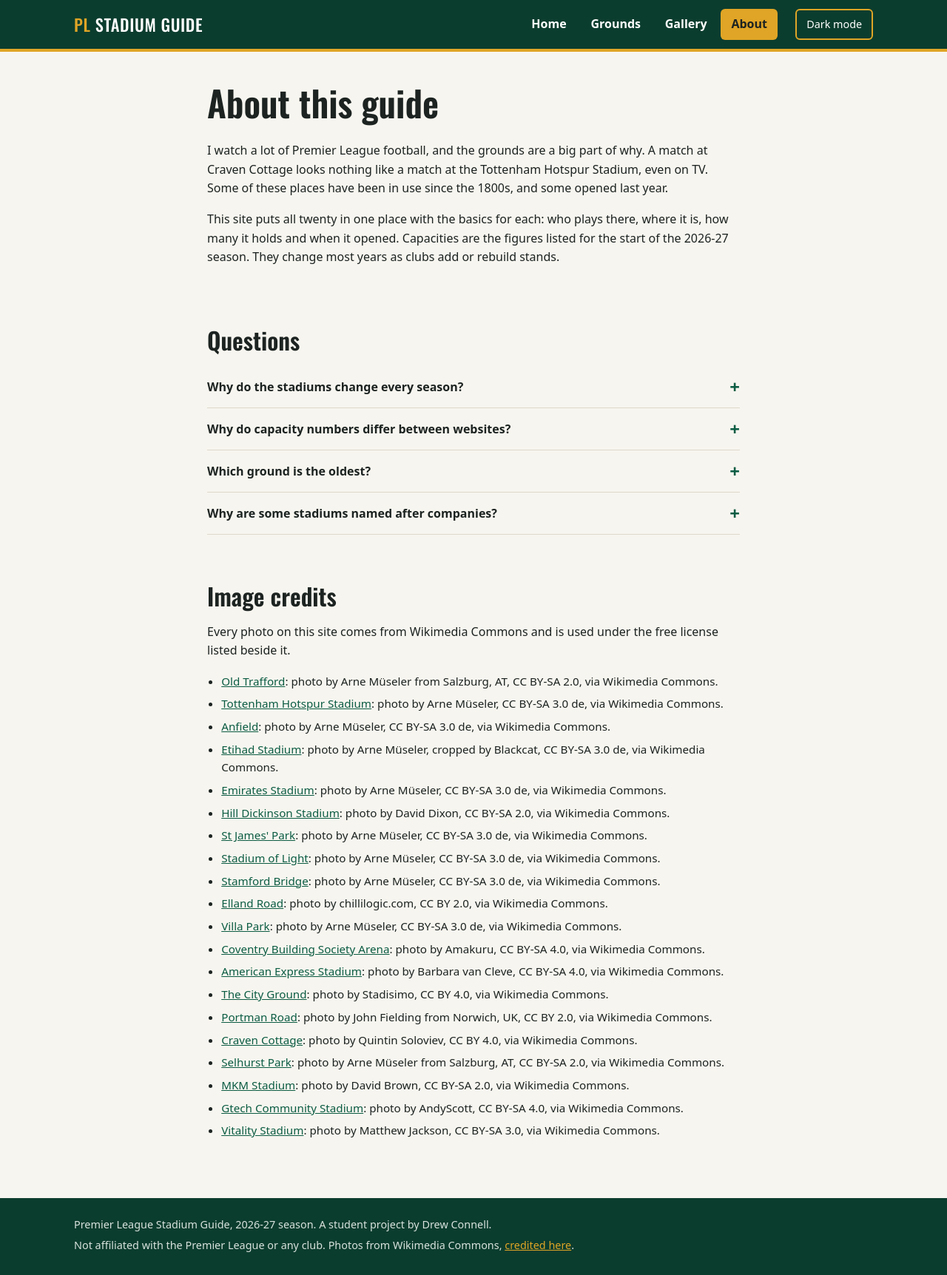
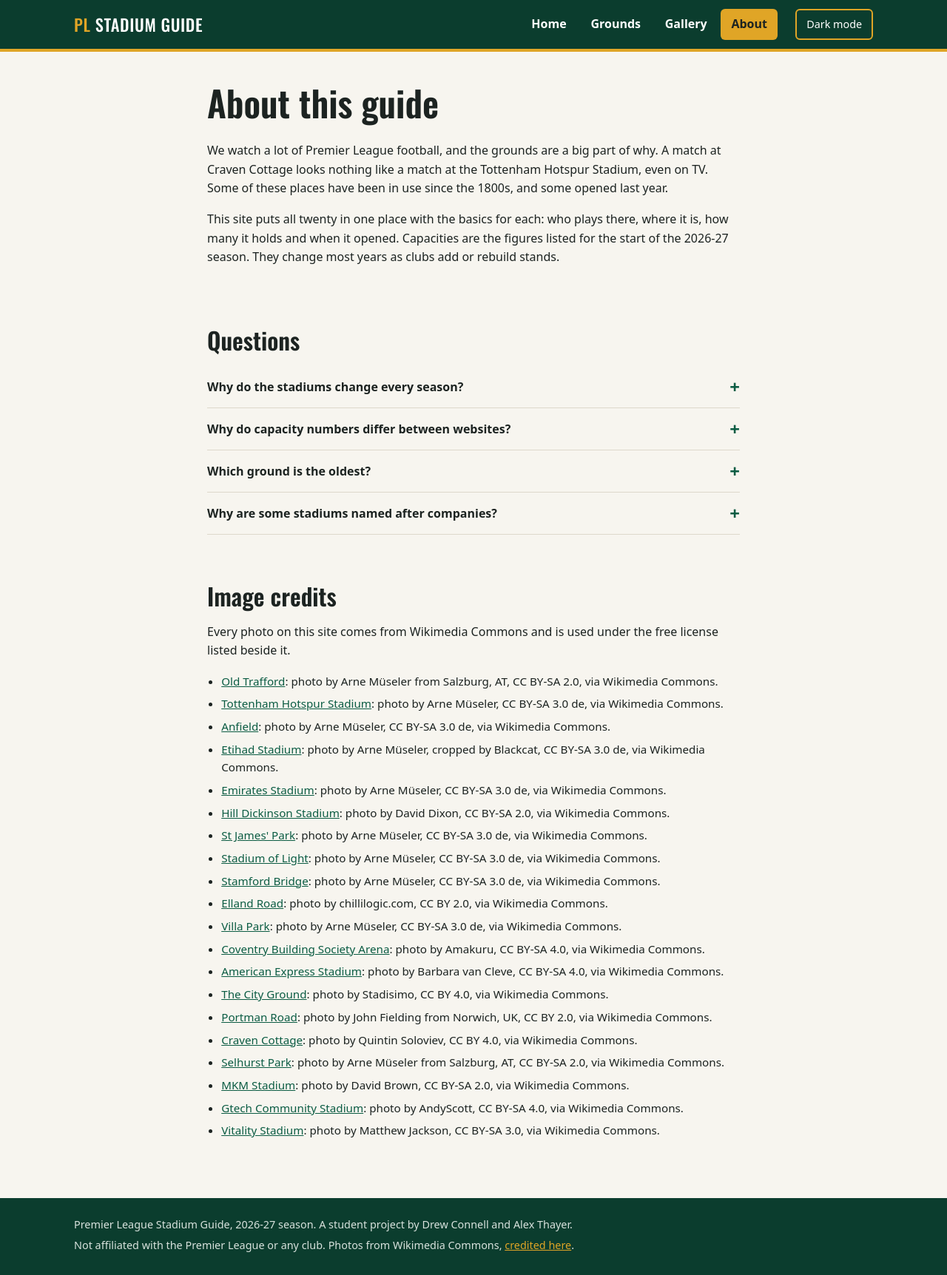
Before and after one commit to jdcon31/pl-stadium-guide, a plain HTML site: page about.html in a window 1280 px wide. Shown: the whole page at 74% size. Drawn offline with nearby package versions, Linux system fonts and the light colour scheme.

Commit message:
Credit both partners in footer and About page

```diff
--- a/about.html
+++ b/about.html
@@ -39,7 +39,7 @@
   <main id="main">
     <section class="section container narrow" aria-labelledby="about-heading">
       <h1 id="about-heading">About this guide</h1>
-      <p>I watch a lot of Premier League football, and the grounds are a big part of why. A match at Craven Cottage looks nothing like a match at the Tottenham Hotspur Stadium, even on TV. Some of these places have been in use since the 1800s, and some opened last year.</p>
+      <p>We watch a lot of Premier League football, and the grounds are a big part of why. A match at Craven Cottage looks nothing like a match at the Tottenham Hotspur Stadium, even on TV. Some of these places have been in use since the 1800s, and some opened last year.</p>
       <p>This site puts all twenty in one place with the basics for each: who plays there, where it is, how many it holds and when it opened. Capacities are the figures listed for the start of the 2026-27 season. They change most years as clubs add or rebuild stands.</p>
     </section>
 
@@ -83,7 +83,7 @@
   <!-- Site footer: identical on every page -->
   <footer class="site-footer">
     <div class="container footer-inner">
-      <p>Premier League Stadium Guide, 2026-27 season. A student project by Drew Connell.</p>
+      <p>Premier League Stadium Guide, 2026-27 season. A student project by Drew Connell and Alex Thayer.</p>
       <p>Not affiliated with the Premier League or any club. Photos from Wikimedia Commons, <a href="about.html#credits">credited here</a>.</p>
     </div>
   </footer>
```
Also changed, not shown: gallery.html (+1 -1 lines), grounds.html (+1 -1 lines), index.html (+1 -1 lines), 1 other file.
